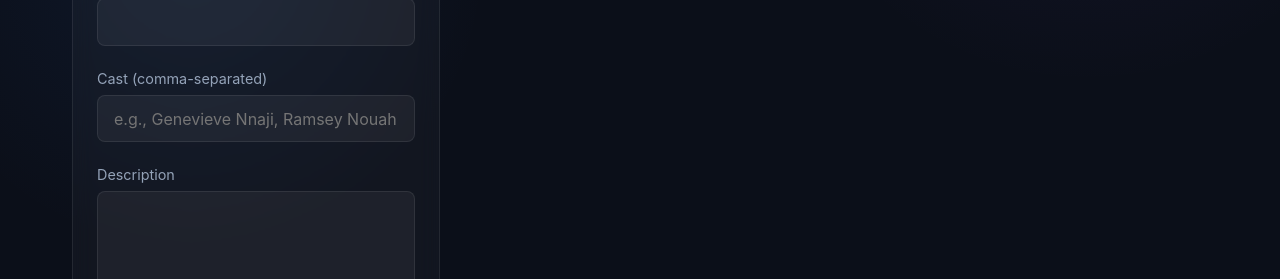
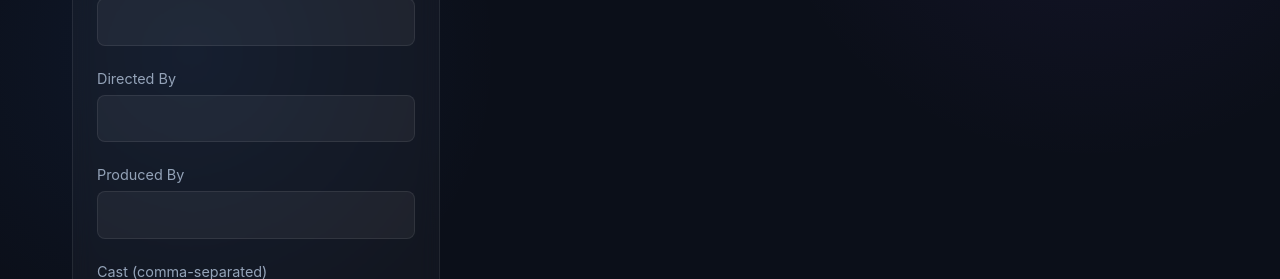
Before and after one commit to CodingIsFood/nollywoodfilmsapi, a Next.js app: page /admin in a window 1280 px wide. Shown: the part 521-800 px from the top of the page. Built offline with nearby package versions, Linux system fonts and the light colour scheme; no server answers.

Commit message:
added produced and directed fields

```diff
--- a/src/app/admin/page.js
+++ b/src/app/admin/page.js
@@ -12,6 +12,8 @@ export default function AdminDashboard() {
     releaseYear: '',
     description: '',
     productionCompany: '',
+    directedBy: '',
+    producedBy: '',
     cast: '',
     posterUrl: ''
   });
@@ -68,6 +70,8 @@ export default function AdminDashboard() {
       releaseYear: film.releaseYear || '',
       description: film.description || '',
       productionCompany: film.productionCompany || '',
+      directedBy: film.directedBy || '',
+      producedBy: film.producedBy || '',
       cast: film.cast ? film.cast.join(', ') : '',
       posterUrl: film.posterUrl || ''
     });
@@ -91,6 +95,8 @@ export default function AdminDashboard() {
       releaseYear: '',
       description: '',
       productionCompany: '',
+      directedBy: '',
+      producedBy: '',
       cast: '',
       posterUrl: ''
     });
@@ -122,6 +128,16 @@ export default function AdminDashboard() {
             <div className="form-group">
               <label>Production Company</label>
               <input type="text" name="productionCompany" className="form-control" value={formData.productionCompany} onChange={handleInputChange} />
+            </div>
+
+            <div className="form-group">
+              <label>Directed By</label>
+              <input type="text" name="directedBy" className="form-control" value={formData.directedBy} onChange={handleInputChange} />
+            </div>
+
+            <div className="form-group">
+              <label>Produced By</label>
+              <input type="text" name="producedBy" className="form-control" value={formData.producedBy} onChange={handleInputChange} />
             </div>
 
             <div className="form-group">
```
Also changed, not shown: src/lib/contentful.js.
